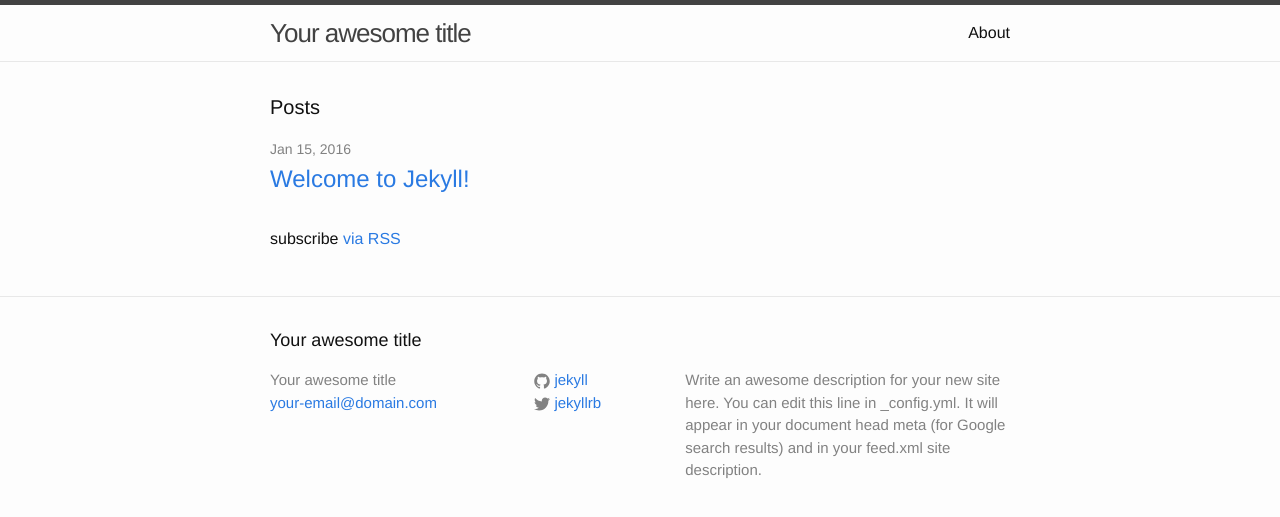
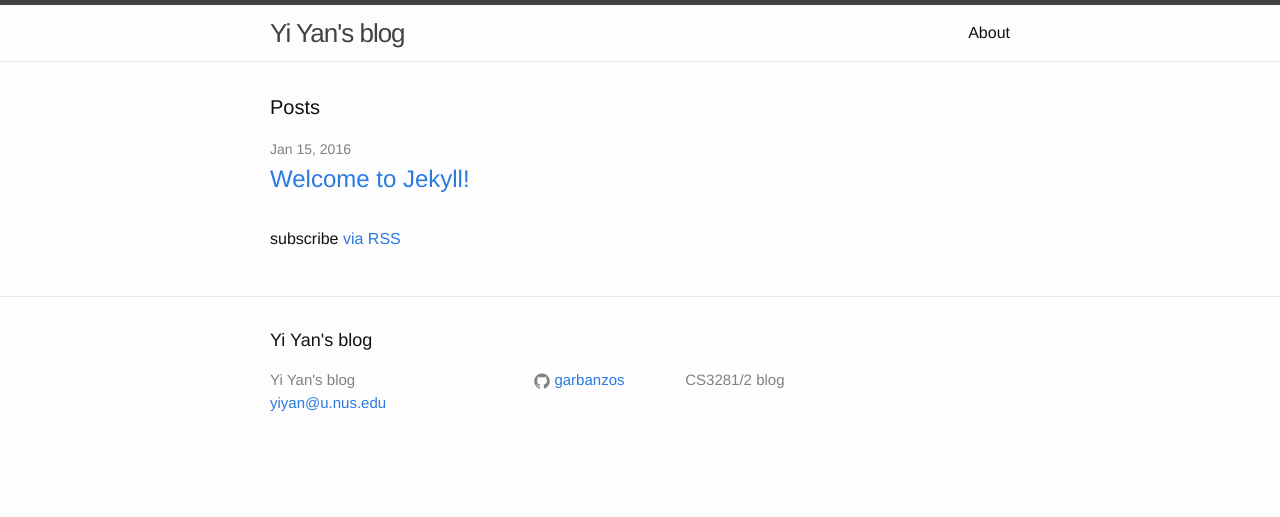
Before and after one commit to garbanzos/garbanzos.github.io, a Jekyll site: the page built from index.html, in a window 1280 px wide. Shown: the top 517 px of the page. Built offline with Jekyll 4.4.1, drawn with Linux system fonts in a browser that asks for light colours.

Commit message:
Updated _config

```diff
--- a/_config.yml
+++ b/_config.yml
@@ -6,16 +6,13 @@
 # 'jekyll serve'. If you change this file, please restart the server process.
 
 # Site settings
-title: Your awesome title
-email: your-email@domain.com
+title: Yi Yan's blog
+email: yiyan@u.nus.edu
 description: > # this means to ignore newlines until "baseurl:"
-  Write an awesome description for your new site here. You can edit this
-  line in _config.yml. It will appear in your document head meta (for
-  Google search results) and in your feed.xml site description.
+  CS3281/2 blog
 baseurl: "" # the subpath of your site, e.g. /blog
 url: "http://yourdomain.com" # the base hostname & protocol for your site
-twitter_username: jekyllrb
-github_username:  jekyll
+github_username:  garbanzos
 
 # Build settings
 markdown: kramdown
```
